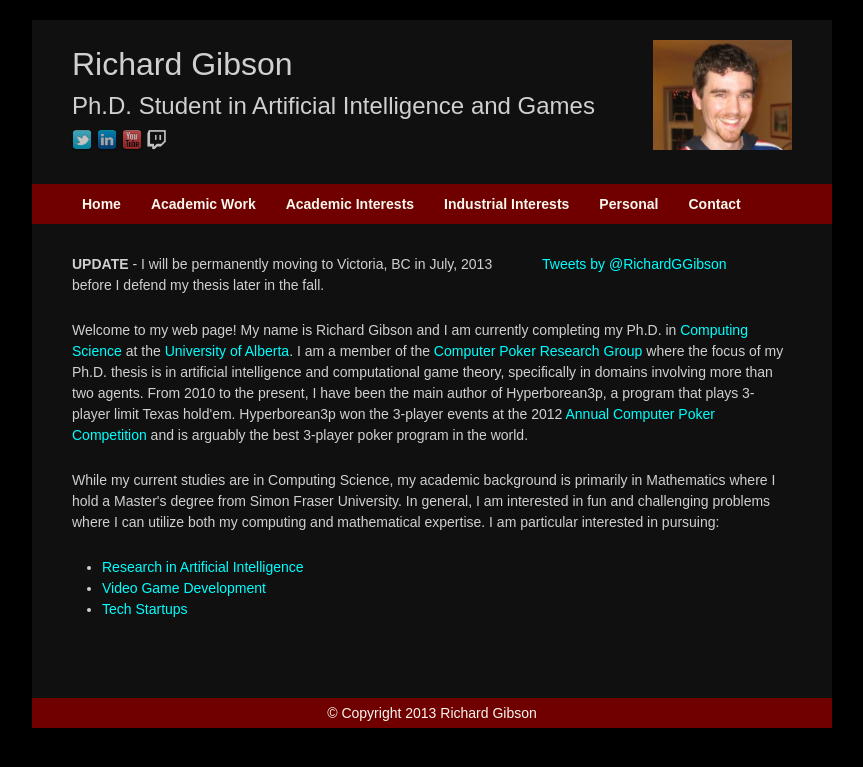
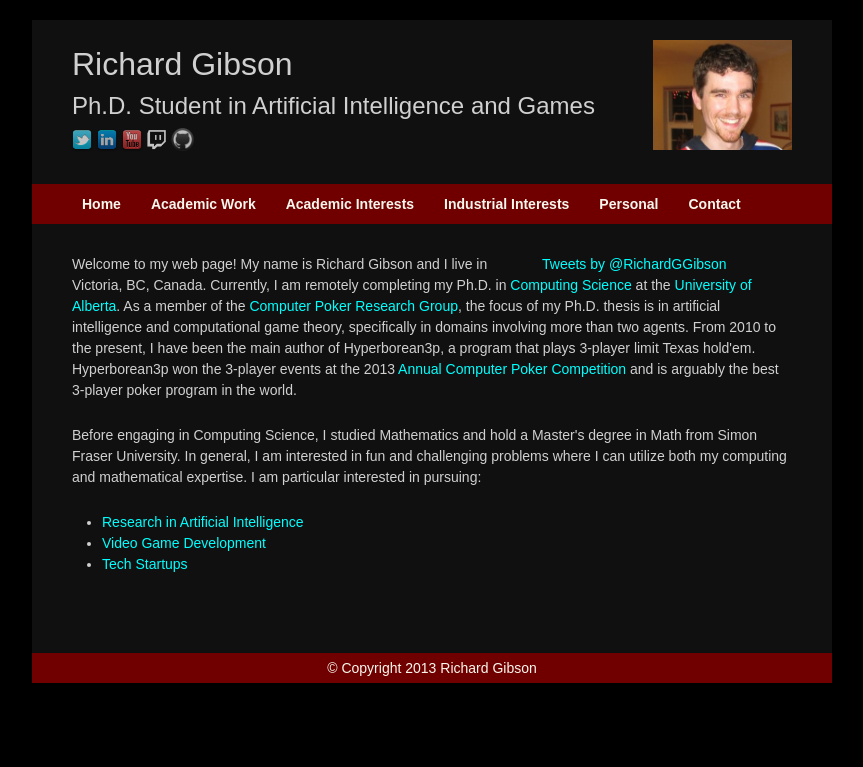
Before and after one commit to rggibson/personal-webpage, a Python web app: template templates/index.html in a window 1280 px wide. Shown: the top 767 px of the page, without its empty margins (208-1071 px from the left). Run offline with Jinja, Linux system fonts and the light colour scheme; the template is opened without the code that fills it, so the values that code supplies are empty; some libraries are stand-ins or nearby versions.

Commit message:
Added github icon and updated front + startups page

```diff
--- a/static/style.css
+++ b/static/style.css
@@ -63,6 +63,12 @@ height: 150px;
     height: 25px;
     margin-top: 3px;
     margin-left: -3px;
+}
+
+.github-button {
+    height: 23px;
+    margin-top: 4px;
+    margin-left: 2px;
 }
 
 #headshot {
--- a/templates/base.html
+++ b/templates/base.html
@@ -8,8 +8,23 @@
   <meta http-equiv="content-type" content="text/html; charset=utf-8" />
   <link rel="stylesheet" type="text/css" href="static/style.css" />
   <link rel="shortcut icon" href="static/images/favicon.ico" />
-  <title>Richard Gibson - Home</title>
+  <title>Richard Gibson</title>
   <script type="text/javascript" src="static/js/parse-xml.js"></script>
+  <!-- Google Analytics start -->
+  <script type="text/javascript">
+
+    var _gaq = _gaq || [];
+    _gaq.push(['_setAccount', 'UA-27862463-1']);
+    _gaq.push(['_trackPageview']);
+
+    (function() {
+    var ga = document.createElement('script'); ga.type = 'text/javascript'; ga.async = true;
+    ga.src = ('https:' == document.location.protocol ? 'https://ssl' : 'http://www') + '.google-analytics.com/ga.js';
+    var s = document.getElementsByTagName('script')[0]; s.parentNode.insertBefore(ga, s);
+    })();
+
+  </script>
+  <!-- Google Analytics end -->
 </head>
 
 <body>
@@ -32,6 +47,9 @@
     </a>
     <a href="http://www.twitch.tv/rggibson" class="social-button">
       <img src="static/images/Twitch.png" alt="TwitchTV" class="twitch-button">
+    </a>
+    <a href="https://github.com/rggibson" class="social-button">
+      <img src="static/images/Github.png" alt="Github" class="github-button">
     </a>
   </div>
 </div>
--- a/templates/index.html
+++ b/templates/index.html
@@ -8,19 +8,16 @@
 </div>
 
 <p>
-<b>UPDATE</b> - I will be permanently moving to Victoria, BC in July, 2013 before I defend my thesis later in the fall.
+Welcome to my web page!
+My name is Richard Gibson and I live in Victoria, BC, Canada.
+Currently, I am remotely completing my Ph.D. in <a href="http://cs.ualberta.ca/">Computing Science</a> at the <a href="http://ualberta.ca/">University of Alberta</a>.
+As a member of the <a href="http://poker.cs.ualberta.ca/">Computer Poker Research Group</a>, the focus of my Ph.D. thesis is in artificial intelligence and computational game theory, specifically in domains involving more than two agents.
+From 2010 to the present, I have been the main author of Hyperborean3p, a program that plays 3-player limit Texas hold'em.
+Hyperborean3p won the 3-player events at the 2013 <a href="http://www.computerpokercompetition.org">Annual Computer Poker Competition</a> and is arguably the best 3-player poker program in the world.
 </p>
 
 <p>
-Welcome to my web page!
-My name is Richard Gibson and I am currently completing my Ph.D. in <a href="http://cs.ualberta.ca/">Computing Science</a> at the <a href="http://ualberta.ca/">University of Alberta</a>.
-I am a member of the <a href="http://poker.cs.ualberta.ca/">Computer Poker Research Group</a> where the focus of my Ph.D. thesis is in artificial intelligence and computational game theory, specifically in domains involving more than two agents.
-From 2010 to the present, I have been the main author of Hyperborean3p, a program that plays 3-player limit Texas hold'em.
-Hyperborean3p won the 3-player events at the 2012 <a href="http://www.computerpokercompetition.org">Annual Computer Poker Competition</a> and is arguably the best 3-player poker program in the world.
-</p>
-
-<p>
-While my current studies are in Computing Science, my academic background is primarily in Mathematics where I hold a Master's degree from Simon Fraser University.
+Before engaging in Computing Science, I studied Mathematics and hold a Master's degree in Math from Simon Fraser University.
 In general, I am interested in fun and challenging problems where I can utilize both my computing and mathematical expertise.
 I am particular interested in pursuing:
 <ul>
```
Also changed, not shown: static/xml/industry.xml (+9 -3 lines), static/images/Github.png (added).
